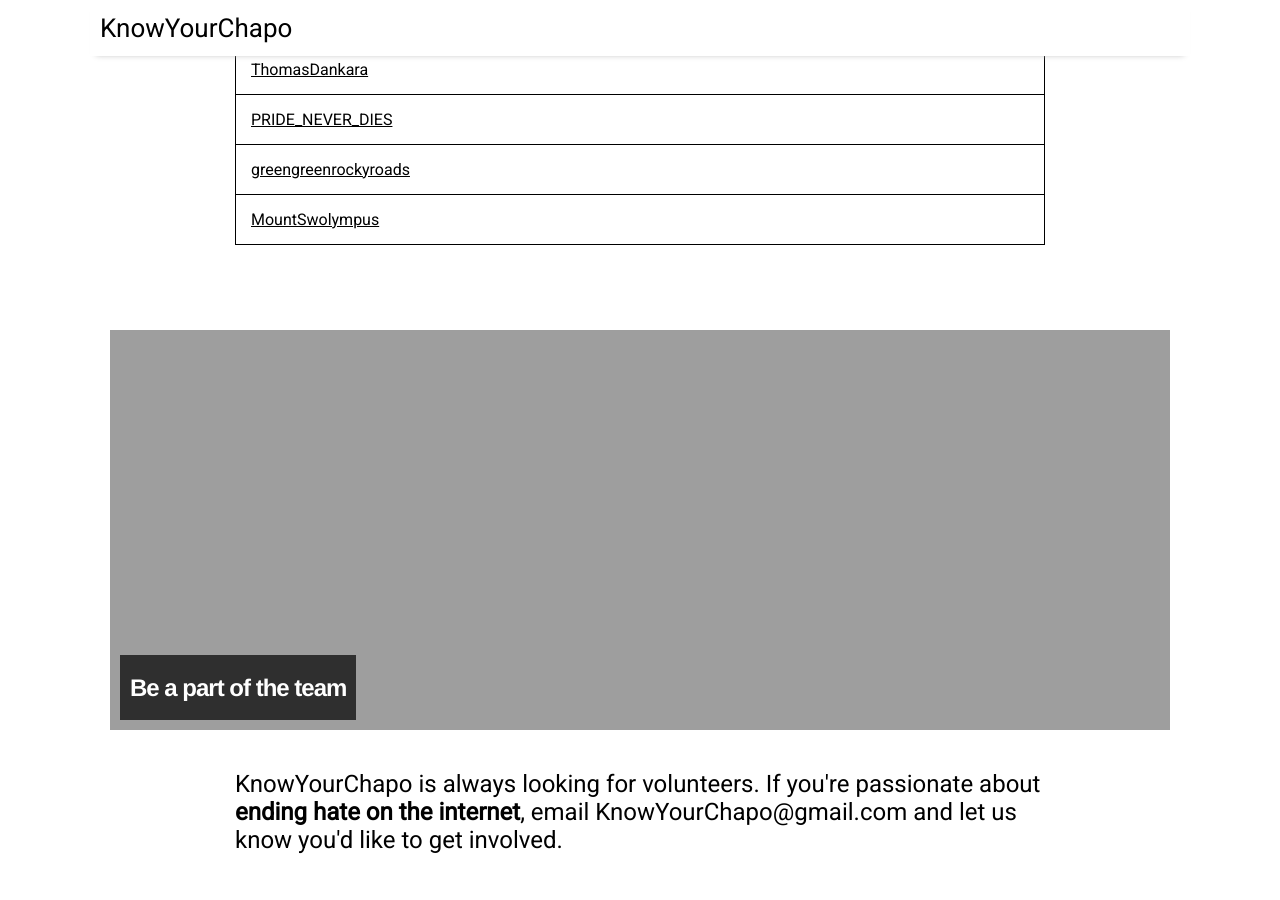
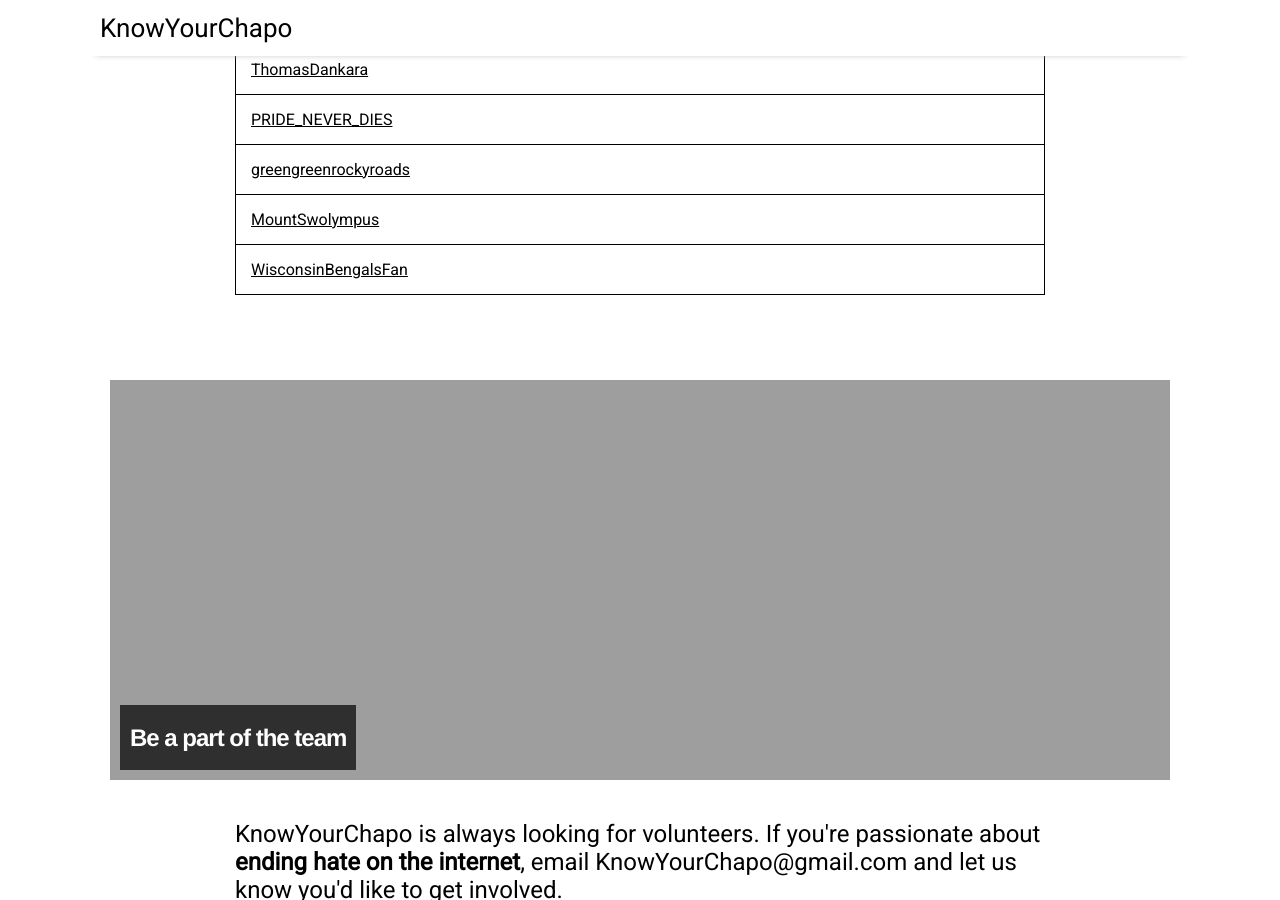
Before and after one commit to KnowYourChapo/KnowYourChapo.github.io, a Jekyll site: the page built from index.md, in a window 1280 px wide and 900 px high, scrolled down 3353 px. Built offline with Jekyll 4.4.1, drawn with Linux system fonts in a browser that asks for light colours; nearby versions of some CDN libraries; the list of posts is cut into pages by our own code.

Commit message:
new posters

```diff
--- a/_data/chapolist.json
+++ b/_data/chapolist.json
@@ -191,6 +191,10 @@
         {
             "name": "MountSwolympus",
             "notes": ""
+        },
+        {
+            "name": "WisconsinBengalsFan",
+            "notes": ""
         }
     ]
 }
```
